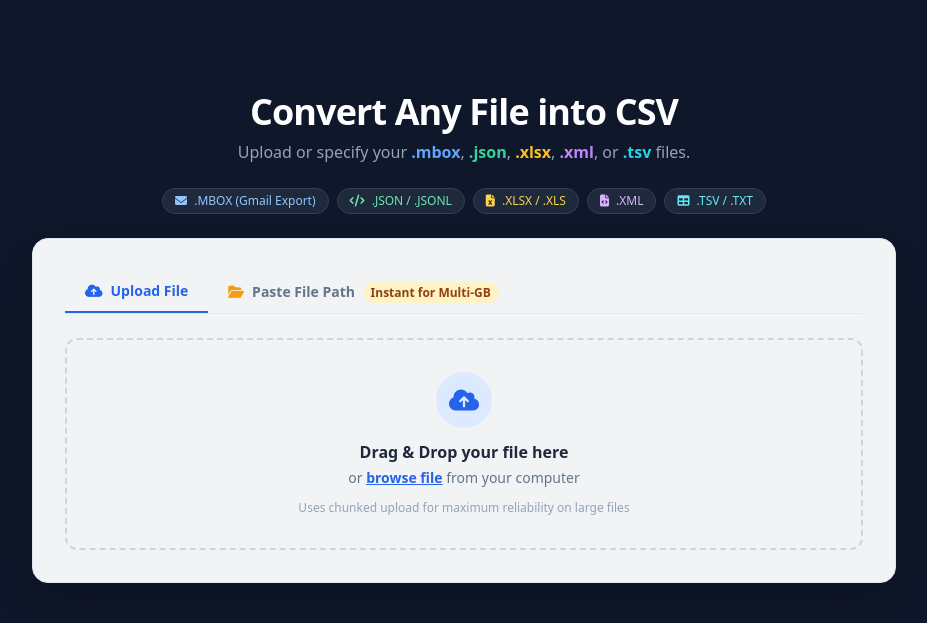
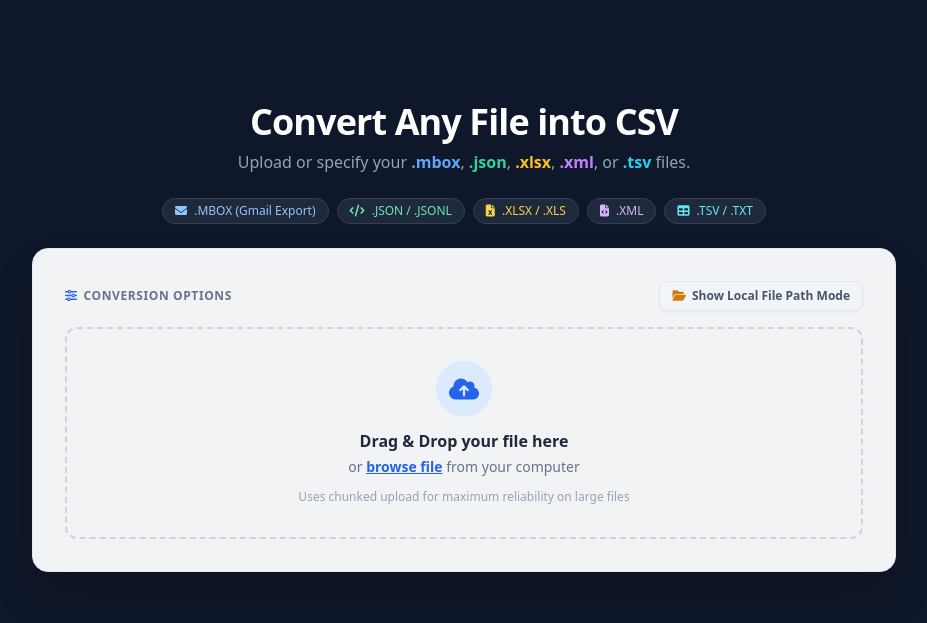
Before and after one commit to VargavMishra/mboxtocsvconvert, a Flask app: page / in a window 1280 px wide. Shown: the part 77-700 px from the top of the page, without its empty margins (176-1103 px from the left). Run offline with Flask 3, Linux system fonts and the light colour scheme; some libraries are stand-ins or nearby versions.

Commit message:
Hide Local Path Mode by default and add unhide/hide toggle button

```diff
--- a/static/app.js
+++ b/static/app.js
@@ -1,4 +1,10 @@
 document.addEventListener('DOMContentLoaded', () => {
+    // Unhide / Hide Toggle Button Elements
+    const toggleLocalTabBtn = document.getElementById('toggleLocalTabBtn');
+    const toggleLocalIcon = document.getElementById('toggleLocalIcon');
+    const toggleLocalText = document.getElementById('toggleLocalText');
+    const tabBar = document.getElementById('tabBar');
+
     // Tabs
     const tabUpload = document.getElementById('tabUpload');
     const tabLocal = document.getElementById('tabLocal');
@@ -36,6 +42,24 @@ document.addEventListener('DOMContentLoaded', () => {
     let selectedFile = null;
     let pollInterval = null;
     let currentTaskId = null;
+    let isLocalTabVisible = false;
+
+    // Toggle Unhide/Hide Local File Path Mode
+    toggleLocalTabBtn.addEventListener('click', () => {
+        isLocalTabVisible = !isLocalTabVisible;
+
+        if (isLocalTabVisible) {
+            tabBar.classList.remove('hidden');
+            toggleLocalText.textContent = 'Hide Local File Path Mode';
+            toggleLocalIcon.className = 'fa-solid fa-eye-slash text-amber-600';
+            tabLocal.click(); // Automatically switch to local tab when unhidden
+        } else {
+            tabBar.classList.add('hidden');
+            toggleLocalText.textContent = 'Show Local File Path Mode';
+            toggleLocalIcon.className = 'fa-solid fa-folder-open text-amber-600';
+            tabUpload.click(); // Switch back to default upload tab when hidden
+        }
+    });
 
     // Tab Switchers
     tabUpload.addEventListener('click', () => {
--- a/templates/index.html
+++ b/templates/index.html
@@ -64,8 +64,20 @@
         <!-- Converter Card -->
         <div class="glass text-slate-800 rounded-2xl shadow-2xl p-6 sm:p-8 border border-slate-200">
 
-            <!-- Mode Selector Tabs -->
-            <div class="flex border-b border-slate-200 mb-6 font-semibold text-sm">
+            <!-- Card Header & Unhide/Hide Toggle Button -->
+            <div class="flex items-center justify-between mb-4">
+                <h3 class="text-xs font-bold text-slate-500 uppercase tracking-wider flex items-center space-x-1.5">
+                    <i class="fa-solid fa-sliders text-blue-600"></i>
+                    <span>Conversion Options</span>
+                </h3>
+                <button id="toggleLocalTabBtn" class="text-xs font-semibold text-slate-600 hover:text-amber-700 bg-slate-100 hover:bg-amber-50 px-3 py-1.5 rounded-lg border border-slate-200 hover:border-amber-300 transition-all flex items-center space-x-1.5 shadow-sm">
+                    <i id="toggleLocalIcon" class="fa-solid fa-folder-open text-amber-600"></i>
+                    <span id="toggleLocalText">Show Local File Path Mode</span>
+                </button>
+            </div>
+
+            <!-- Mode Selector Tabs (Hidden by Default) -->
+            <div id="tabBar" class="hidden flex border-b border-slate-200 mb-6 font-semibold text-sm">
                 <button id="tabUpload" class="py-2.5 px-5 border-b-2 border-blue-600 text-blue-600 focus:outline-none flex items-center space-x-2">
                     <i class="fa-solid fa-cloud-arrow-up"></i>
                     <span>Upload File</span>
@@ -76,7 +88,7 @@
                 </button>
             </div>
 
-            <!-- Tab 1: Upload Dropzone -->
+            <!-- Tab 1: Upload Dropzone (Default View) -->
             <div id="uploadContainer">
                 <div id="dropzone" class="border-2 border-dashed border-slate-300 rounded-xl p-8 text-center transition-all cursor-pointer hover:border-blue-500 hover:bg-blue-50/50 group">
                     <input type="file" id="fileInput" class="hidden">
@@ -109,7 +121,7 @@
                 </div>
             </div>
 
-            <!-- Tab 2: Paste File Path Mode -->
+            <!-- Tab 2: Paste File Path Mode (Hidden by Default) -->
             <div id="localContainer" class="hidden space-y-4">
                 <div class="bg-amber-50 border border-amber-200 rounded-xl p-4 text-xs text-amber-800 flex items-start space-x-3">
                     <i class="fa-solid fa-lightbulb text-amber-600 text-lg mt-0.5"></i>
```
